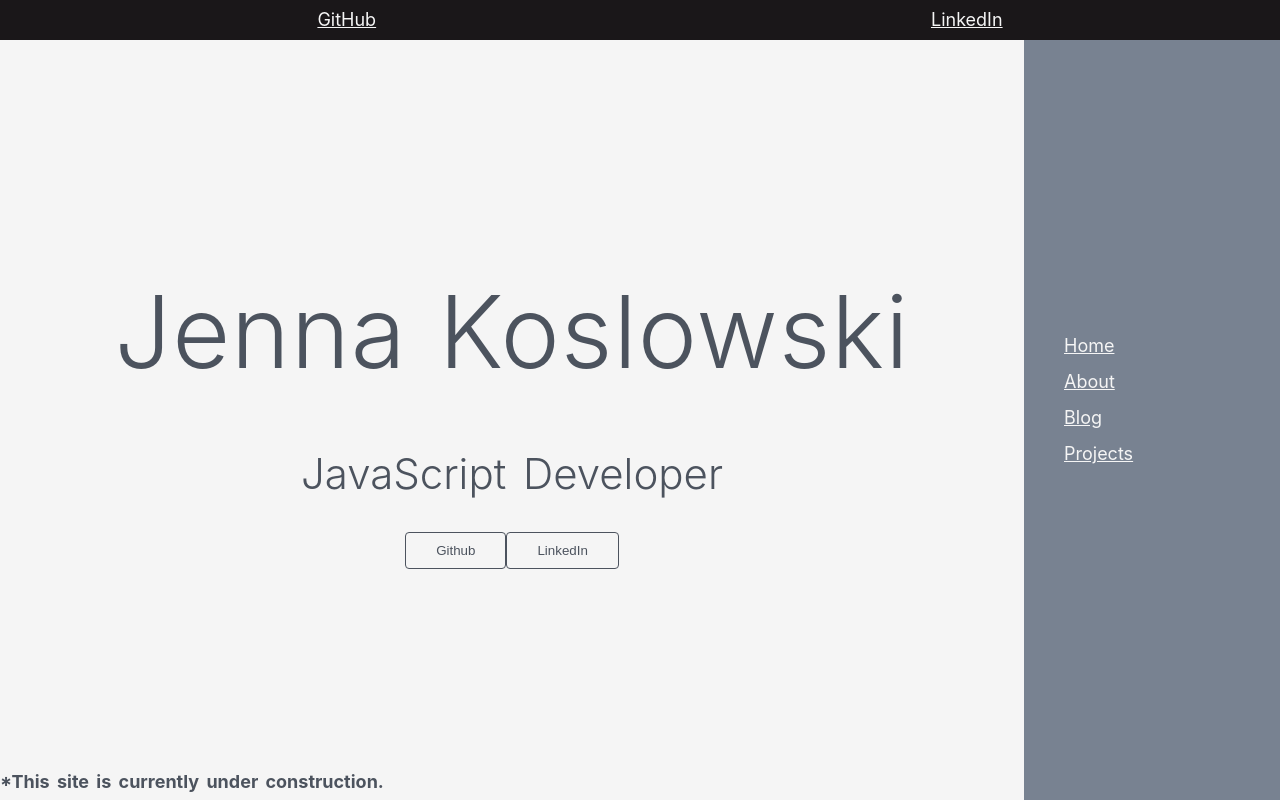
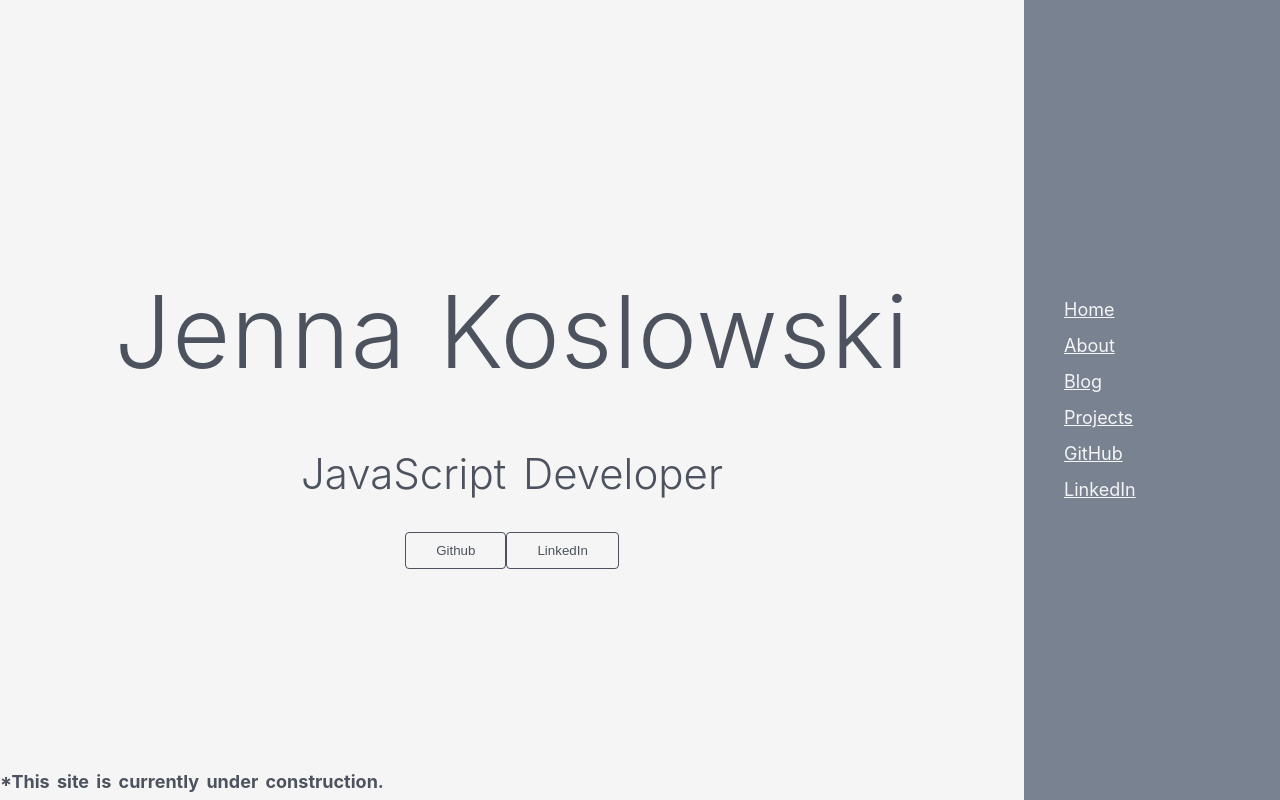
Before and after one commit to JennaKoslowski/vue-profile, a Nuxt app: page / in a window 1280 px wide. Built offline with nearby package versions, Linux system fonts and the light colour scheme.

Commit message:
remove follow bar- add to sidebar

```diff
--- a/components/FollowBar.vue
+++ /dev/null
@@ -1,23 +0,0 @@
-<template>
-<div class="container">
-    <nav class="followbar">
-        <ul class= "followme">
-        <li><a href="https://github.com/JennaKoslowski" class= "links">GitHub</a></li>
-        <li><a href="https://www.linkedin.com/in/jennakoslowski/" class="links">LinkedIn</a></li>
-        </ul>
-    </nav>
-</div>
-</template>
-
-<style scoped>
-    .followme {
-        height: 40px;
-        width:100vw;
-        display: flex;
-        justify-content: space-around;
-        list-style-type: none;
-        align-items: center;
-        position: fixed;
-        background: rgb(26, 23, 25);
-    }
-</style>
--- a/components/NavBar.vue
+++ b/components/NavBar.vue
@@ -6,6 +6,8 @@
         <li><nuxt-link class="navbar-item links " to="/about">About</nuxt-link></li>
         <li><nuxt-link class="navbar-item links" to="/blog">Blog</nuxt-link></li>
         <li><nuxt-link class="navbar-item links" to="/projects">Projects</nuxt-link></li>
+        <li><a href="https://github.com/JennaKoslowski" class= "links">GitHub</a></li>
+        <li><a href="https://www.linkedin.com/in/jennakoslowski/" class="links">LinkedIn</a></li>
         </ul>
     </nav>
 </div>
--- a/layouts/default.vue
+++ b/layouts/default.vue
@@ -1,21 +1,16 @@
 <template>
-  <div class="app-container">
-   <FollowBar/>
    <div id= "navandcontent">
     <nuxt />
     <NavBar />
     </div>
-  </div>
 </template>
 
 <script>
   import NavBar from '@/components/NavBar'
-  import FollowBar from '@/components/FollowBar'
 
   export default {
     components: {
-      NavBar,
-      FollowBar
+      NavBar
     }
   }
 </script>
```
